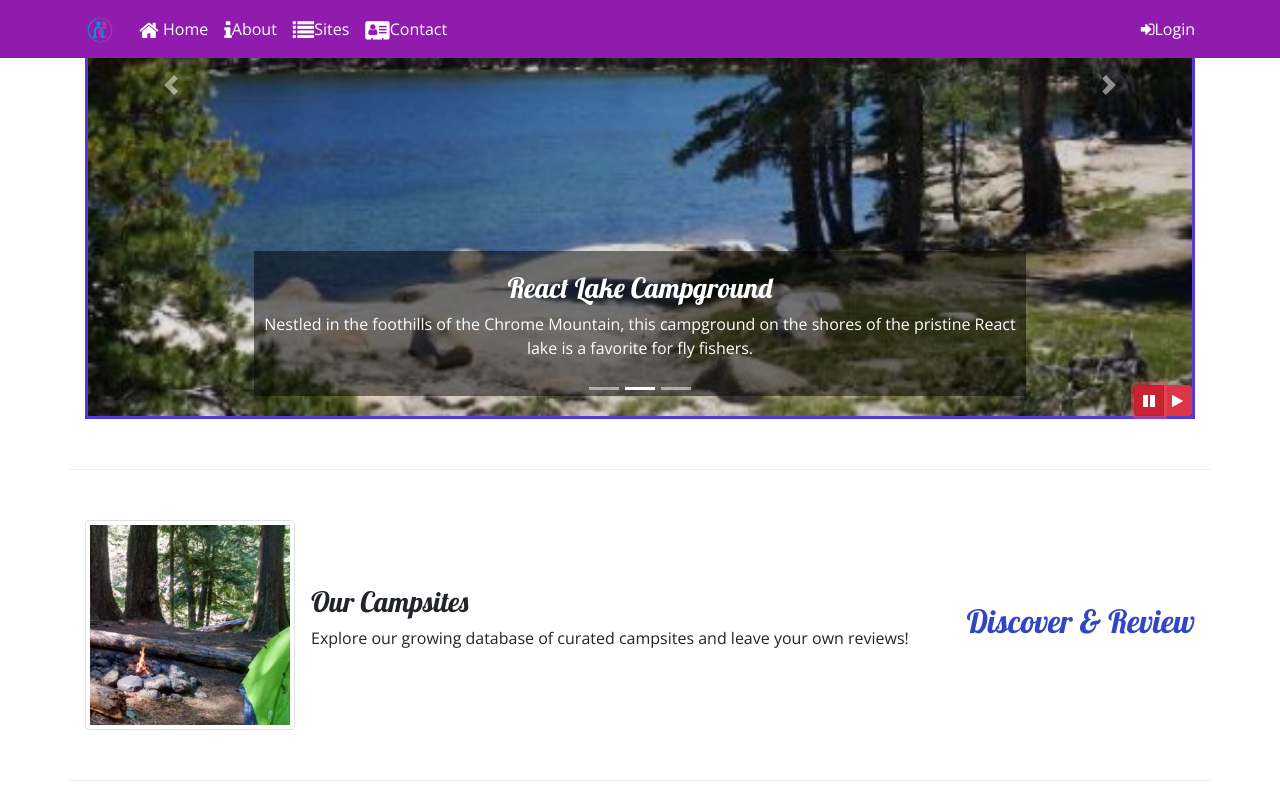
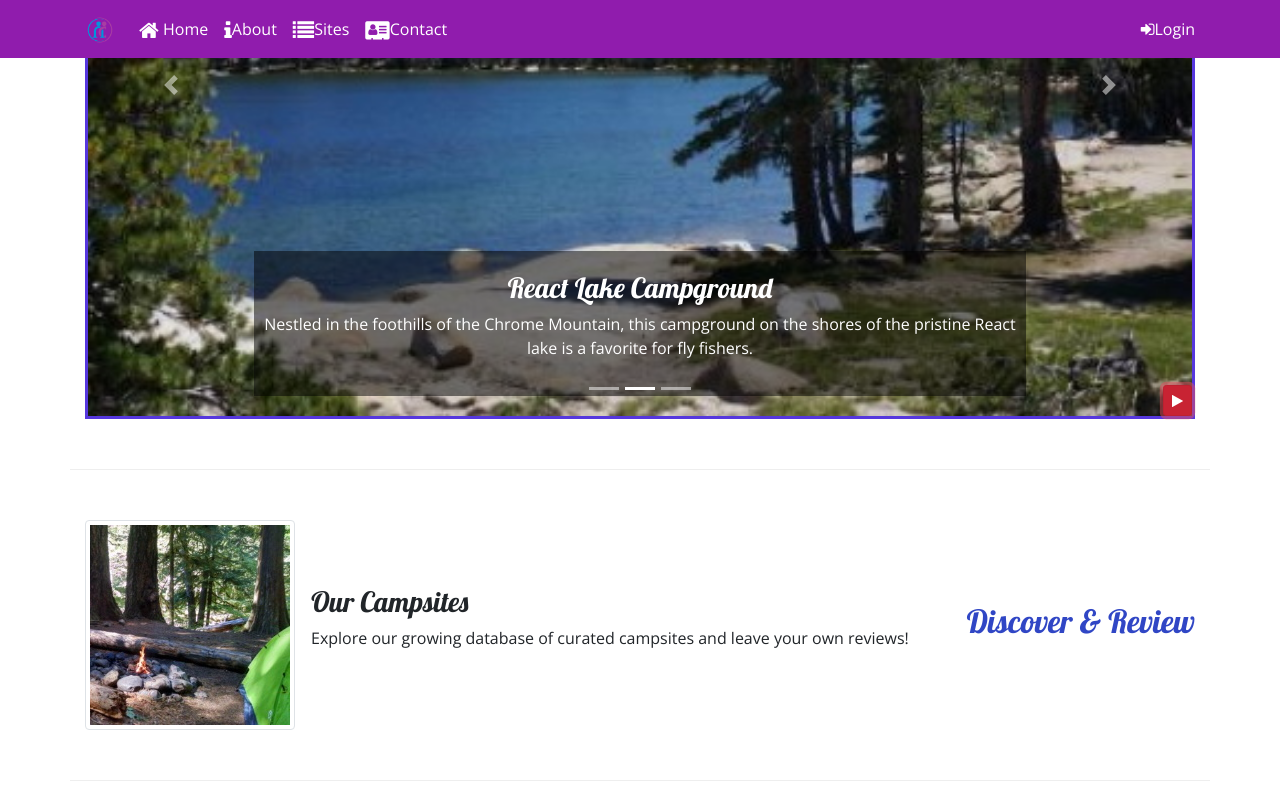
Before and after one commit to Xetts/nucampsite, a website: page index.html in a window 1280 px wide. Both pictures are taken after a click on the button 1149 px from the left and 919 px from the top of the page. Shown: the part 519-1319 px from the top of the page. Drawn offline with nearby package versions, Linux system fonts and the light colour scheme.

Commit message:
Bootstrap and Jquery Part 2

```diff
--- a/index.html
+++ b/index.html
@@ -204,14 +204,9 @@
                         <span class="carousel-control-next-icon"></span>
                         <span class="sr-only">Next</span>
                     </a>
-                    <div class="btn-group" id="carouselButton">
-                        <button class="btn btn-danger btn-sm" id="carouselPause">
-                            <i class="fa fa-pause" ></i>
+                        <button class="btn btn-danger btn-sm" id="carouselButton">
+                            <i class="fa fa-pause"></i>
                         </button>
-                        <button class="btn btn-danger btn-sm" id="carouselPlay">
-                            <i class="fa fa-play"></i>
-                        </button>
-                    </div>
                 </div>
             </div>
         </div>
@@ -310,11 +305,17 @@
         <script>
             $(function() {
                 $(".carousel").carousel( { interval: 2000 } );
-                $("#carouselPause").click(function(){
-                    $(".carousel").carousel("pause");
-                });
-                $("#carouselPlay").click(function(){
-                    $(".carousel").carousel("cycle");
+                $("#carouselButton").click(function(){
+                    if ($("#carouselButton").children("i").hasClass("fa-pause")){
+                        $(".carousel").carousel("pause");
+                        $(".carousel").carousel("pause");
+                        $("#carouselButton").children("i").removeClass("fa-pause");
+                        $("#carouselButton").children("i").addClass("fa-play")
+                    }else{
+                        $(".carousel").carousel("cycle");
+                        $("#carouselButton").children("i").removeClass("fa-play");
+                        $("#carouselButton").children("i").addClass("fa-pause");
+                    }
                 });
             });
         </script>
```
